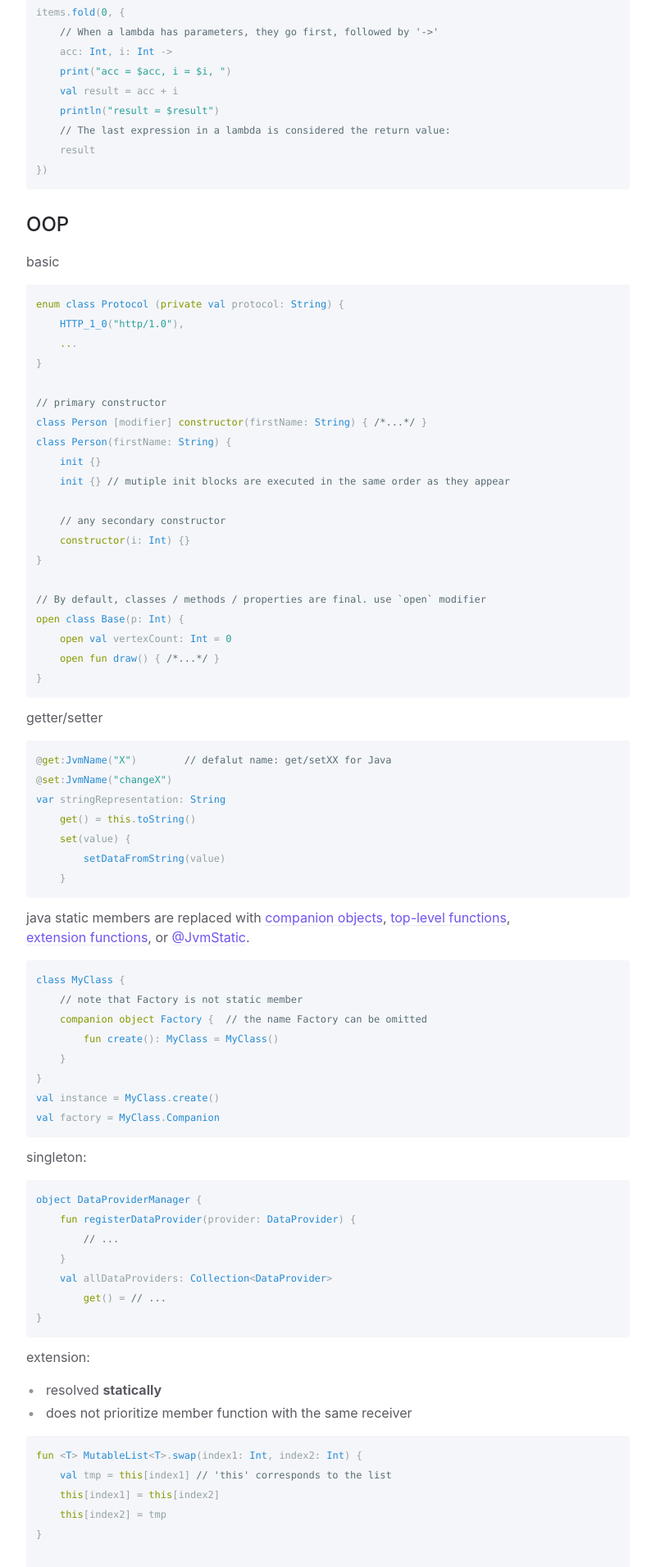
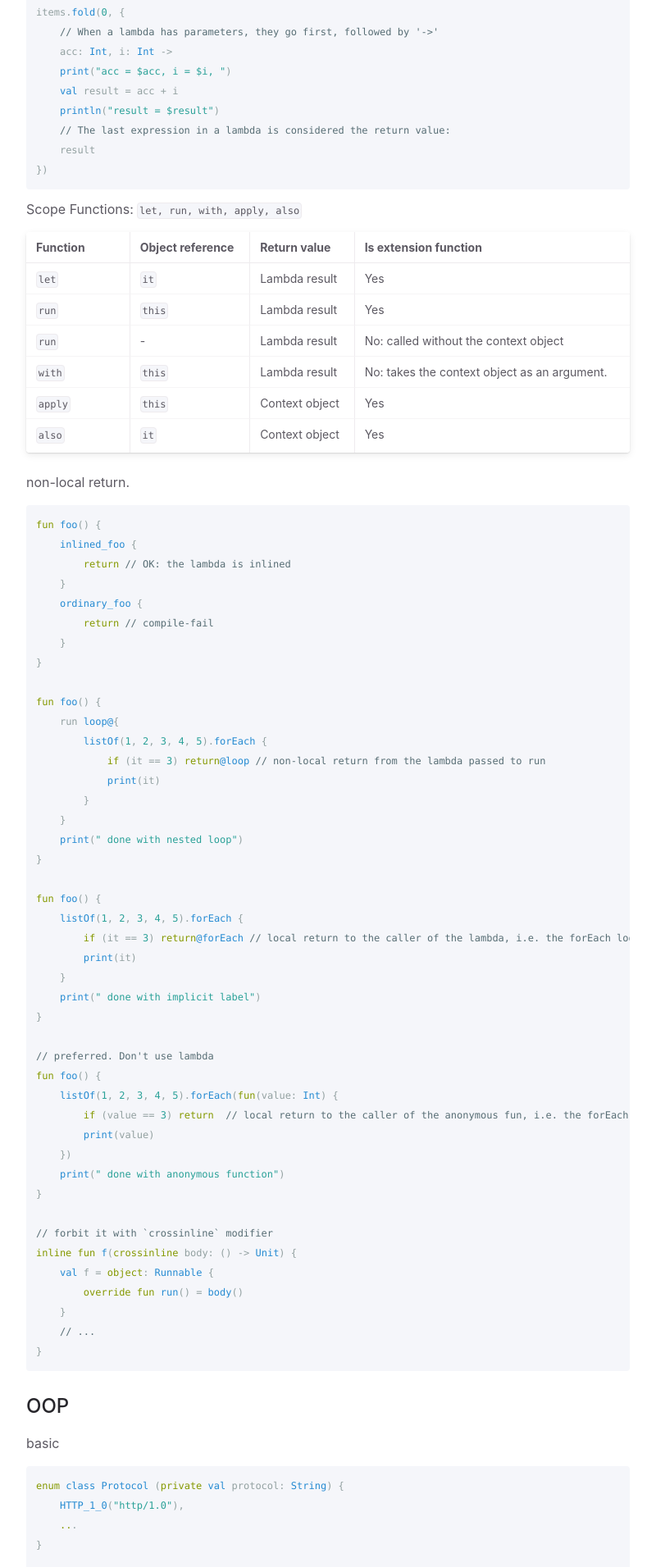
Before and after one commit to wongsingfo/comp-sys, a Jekyll site: the page built from docs/prog-lang/kotlin.md, in a window 1280 px wide. Shown: the part 2271-4182 px from the top of the page at 82% size, without its empty margins (372-1172 px from the left). Built offline with Jekyll 4.4.1, drawn with Linux system fonts in a browser that asks for light colours; some of the changed text lies outside the part shown.

Commit message:
[update] kotlin

````diff
--- a/docs/prog-lang/kotlin.md
+++ b/docs/prog-lang/kotlin.md
@@ -121,6 +121,65 @@ items.fold(0, {
 })
 ```
 
+Scope Functions: `let, run, with, apply, also`
+
+| Function | Object reference | Return value   | Is extension function                        |
+| :------- | :--------------- | :------------- | :------------------------------------------- |
+| `let`    | `it`             | Lambda result  | Yes                                          |
+| `run`    | `this`           | Lambda result  | Yes                                          |
+| `run`    | -                | Lambda result  | No: called without the context object        |
+| `with`   | `this`           | Lambda result  | No: takes the context object as an argument. |
+| `apply`  | `this`           | Context object | Yes                                          |
+| `also`   | `it`             | Context object | Yes                                          |
+
+non-local return.
+
+```kotlin
+fun foo() {
+    inlined_foo {
+        return // OK: the lambda is inlined
+    }
+    ordinary_foo {
+    	return // compile-fail
+    }
+}
+
+fun foo() {
+    run loop@{
+        listOf(1, 2, 3, 4, 5).forEach {
+            if (it == 3) return@loop // non-local return from the lambda passed to run
+            print(it)
+        }
+    }
+    print(" done with nested loop")
+}
+
+fun foo() {
+    listOf(1, 2, 3, 4, 5).forEach {
+        if (it == 3) return@forEach // local return to the caller of the lambda, i.e. the forEach loop
+        print(it)
+    }
+    print(" done with implicit label")
+}
+
+// preferred. Don't use lambda
+fun foo() {
+    listOf(1, 2, 3, 4, 5).forEach(fun(value: Int) {
+        if (value == 3) return  // local return to the caller of the anonymous fun, i.e. the forEach loop
+        print(value)
+    })
+    print(" done with anonymous function")
+}
+
+// forbit it with `crossinline` modifier
+inline fun f(crossinline body: () -> Unit) {
+    val f = object: Runnable {
+        override fun run() = body()
+    }
+    // ...
+}
+```
+
 ## OOP
 
 basic
@@ -133,7 +192,7 @@ enum class Protocol (private val protocol: String) {
 
 // primary constructor
 class Person [modifier] constructor(firstName: String) { /*...*/ }
-class Person(firstName: String) {
+class Person(firstName: String, secondName: String = "anonymous") {
     init {}
     init {} // mutiple init blocks are executed in the same order as they appear
 
@@ -141,10 +200,21 @@ class Person(firstName: String) {
     constructor(i: Int) {}
 }
 
+// specify args name like Python
+Person(firstName = "wck")
+
 // By default, classes / methods / properties are final. use `open` modifier
 open class Base(p: Int) {
     open val vertexCount: Int = 0
     open fun draw() { /*...*/ }
+}
+
+// Calling the outerclass / superclass implementation
+super@FilledRectangle.draw()
+
+// anonymous subclass / object
+private val runnable: Runnable = object : Runnable {
+  override fun run() { ... }
 }
 ```
 
@@ -171,6 +241,7 @@ class MyClass {
 }
 val instance = MyClass.create()
 val factory = MyClass.Companion
+val factory2 = MyClass // the same as factory
 ```
 
 singleton:
@@ -182,6 +253,14 @@ object DataProviderManager {
     }
     val allDataProviders: Collection<DataProvider>
         get() = // ...
+}
+
+// or
+class X {
+  companion object {
+    @JvmField
+    val INSTANCE = ...
+  }
 }
 ```
 
@@ -203,3 +282,31 @@ fun Any?.toString(): String {
     return toString()
 }
 ```
+
+redefine operator
+
+```kotlin
+/**
+     * Constructs an interceptor for a lambda. This compact syntax is most useful for inline
+     * interceptors.
+     *
+     * ```
+     * val interceptor = Interceptor { chain: Interceptor.Chain ->
+     *     chain.proceed(chain.request())
+     * }
+     * ```
+     */
+inline operator fun invoke(crossinline block: (chain: Chain) -> Response): Interceptor =
+object : Interceptor {
+    override fun intercept(chain: Chain) = block(chain)
+}
+
+// interceptors += BridgeInterceptor(client.cookieJar)
+@kotlin.internal.InlineOnly
+public inline operator fun <T> MutableCollection<in T>.plusAssign(element: T) {
+    this.add(element)
+}
+
+// [i]
+public operator fun get(index: Int): E
+```
````
Also changed, not shown: docs/net-sys/nginx.md (+2 -0 lines), docs/system/auth.md (+6 -0 lines).
